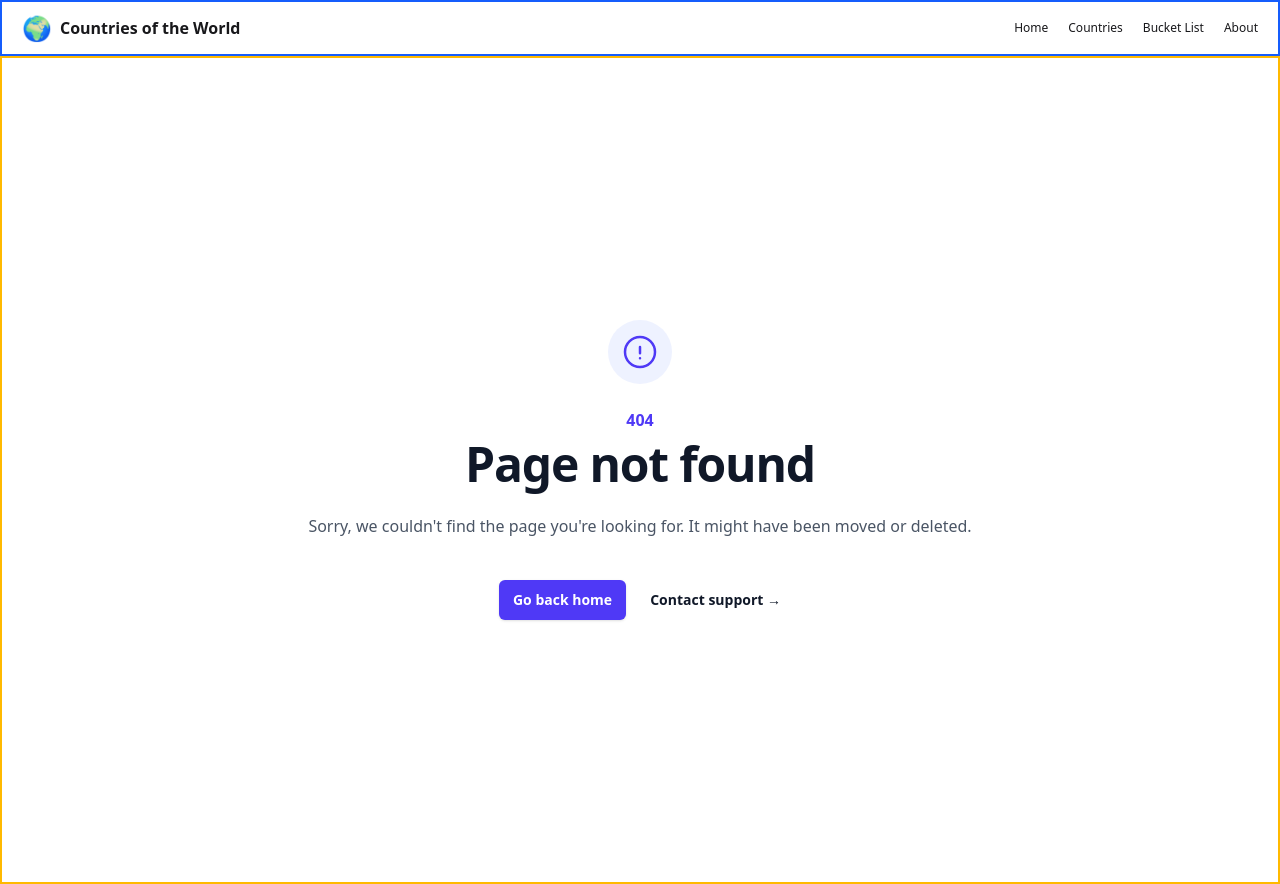
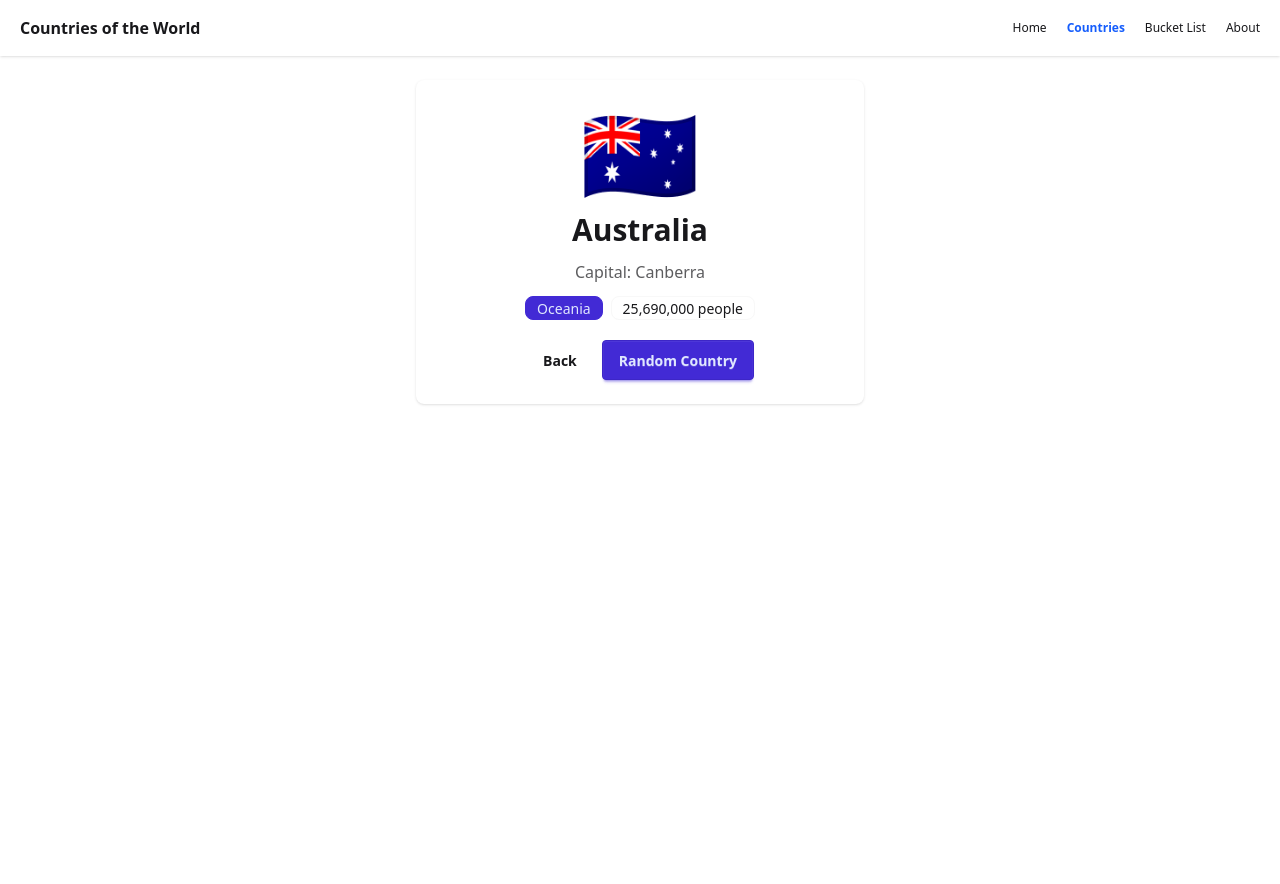
Before and after one commit to Jennylasquite/lab-act-countries, a React (Vite) app: page /countries/AU in a window 1280 px wide. Before the commit this address had no page. After the commit the page ends 800 px from the top, so only its background shows below. Built offline with nearby package versions, Linux system fonts and the light colour scheme.

Commit message:
Complete Lab 08 country detail pages and navigation

```diff
--- a/src/App.jsx
+++ b/src/App.jsx
@@ -1,7 +1,9 @@
+
 import { Routes, Route } from "react-router";
 import Layout from "./components/Layout";
 import HomePage from "./pages/HomePage";
 import CountriesPage from "./pages/CountriesPage";
+import CountryDetailPage from "./pages/CountryDetailPage";
 import BucketListPage from "./pages/BucketListPage";
 import AboutPage from "./pages/AboutPage";
 import NotFoundPage from "./pages/NotFoundPage";
@@ -11,9 +13,22 @@
     <Routes>
       <Route path="/" element={<Layout />}>
         <Route index element={<HomePage />} />
-        <Route path="countries" element={<CountriesPage />} />
-        <Route path="bucket-list" element={<BucketListPage />} />
+
+        <Route path="countries">
+          <Route index element={<CountriesPage />} />
+          <Route
+            path=":countryCode"
+            element={<CountryDetailPage />}
+          />
+        </Route>
+
+        <Route
+          path="bucket-list"
+          element={<BucketListPage />}
+        />
+
         <Route path="about" element={<AboutPage />} />
+
         <Route path="*" element={<NotFoundPage />} />
       </Route>
     </Routes>
--- a/src/components/Layout.jsx
+++ b/src/components/Layout.jsx
@@ -1,33 +1,68 @@
-import { Outlet } from "react-router";
 
-// NOTE: The nav below will use <Link> in Task 5.
+import { NavLink, Outlet } from "react-router";
 
 const Layout = () => {
   return (
     <div className="min-h-screen flex flex-col">
-      <nav className="h-14 flex items-center justify-between border-2 px-5 border-blue-600">
+      <nav className="h-14 flex items-center justify-between px-5 shadow">
         <div className="flex items-center gap-2">
-          <span className="text-2xl">🌍</span>
-          <span className="font-bold">Countries of the World</span>
+          <span className="font-bold">
+            Countries of the World
+          </span>
         </div>
 
         <div className="flex gap-5">
-          <a href="/">
-            <p className="text-[12px]">Home</p>
-          </a>
-          <a href="/countries">
-            <p className="text-[12px]">Countries</p>
-          </a>
-          <a href="/bucket-list">
-            <p className="text-[12px]">Bucket List</p>
-          </a>
-          <a href="/about">
-            <p className="text-[12px]">About</p>
-          </a>
+          <NavLink to="/" end>
+            {({ isActive }) => (
+              <p
+                className={`text-[12px] ${
+                  isActive ? "font-bold text-blue-600" : ""
+                }`}
+              >
+                Home
+              </p>
+            )}
+          </NavLink>
+
+          <NavLink to="/countries">
+            {({ isActive }) => (
+              <p
+                className={`text-[12px] ${
+                  isActive ? "font-bold text-blue-600" : ""
+                }`}
+              >
+                Countries
+              </p>
+            )}
+          </NavLink>
+
+          <NavLink to="/bucket-list">
+            {({ isActive }) => (
+              <p
+                className={`text-[12px] ${
+                  isActive ? "font-bold text-blue-600" : ""
+                }`}
+              >
+                Bucket List
+              </p>
+            )}
+          </NavLink>
+
+          <NavLink to="/about">
+            {({ isActive }) => (
+              <p
+                className={`text-[12px] ${
+                  isActive ? "font-bold text-blue-600" : ""
+                }`}
+              >
+                About
+              </p>
+            )}
+          </NavLink>
         </div>
       </nav>
 
-      <main className="flex-1 border-2 border-amber-400 p-3">
+      <main className="flex-1 p-6">
         <Outlet />
       </main>
     </div>
--- a/src/pages/CountriesPage.jsx
+++ b/src/pages/CountriesPage.jsx
@@ -1,28 +1,44 @@
+
+import { Link } from "react-router";
 import COUNTRIES from "../data/countries";
 
 const CountriesPage = () => {
   return (
     <div className="max-w-4xl mx-auto">
-      <h1 className="text-3xl font-bold mb-4">Countries</h1>
+      <h1 className="text-3xl font-bold mb-4">
+        Countries
+      </h1>
+
       <div className="grid grid-cols-1 md:grid-cols-2 lg:grid-cols-3 gap-4">
         {COUNTRIES.map((c) => (
-          <div key={c.code} className="card bg-base-100 shadow">
+          <Link
+            key={c.code}
+            to={`/countries/${c.code}`}
+            className="card bg-base-100 shadow hover:scale-105 transition"
+          >
             <div className="card-body">
               <div className="flex items-center gap-3">
                 <span className="text-4xl">{c.flag}</span>
+
                 <div>
                   <h2 className="card-title">{c.name}</h2>
-                  <p className="text-sm opacity-70">{c.capital}</p>
+                  <p className="text-sm opacity-70">
+                    {c.capital}
+                  </p>
                 </div>
               </div>
-              <div className="flex gap-2 mt-2">
-                <span className="badge badge-primary">{c.region}</span>
+
+              <div className="flex gap-2 mt-2 flex-wrap">
+                <span className="badge badge-primary">
+                  {c.region}
+                </span>
+
                 <span className="badge">
                   {c.population.toLocaleString()} people
                 </span>
               </div>
             </div>
-          </div>
+          </Link>
         ))}
       </div>
     </div>
--- /dev/null
+++ b/src/pages/CountryDetailPage.jsx
@@ -0,0 +1,83 @@
+
+import { useParams, useNavigate, Link } from "react-router";
+import COUNTRIES from "../data/countries";
+
+const CountryDetailPage = () => {
+  const { countryCode } = useParams();
+  const navigate = useNavigate();
+
+  const country = COUNTRIES.find(
+    (c) => c.code === countryCode.toUpperCase()
+  );
+
+  if (!country) {
+    return (
+      <div className="max-w-md mx-auto py-10 text-center space-y-4">
+        <h2 className="text-2xl font-bold">
+          Country not found
+        </h2>
+
+        <p>
+          No country with code "{countryCode}" exists in our data.
+        </p>
+
+        <Link to="/countries" className="btn">
+          Back to Countries
+        </Link>
+      </div>
+    );
+  }
+
+  const handleRandom = () => {
+    const others = COUNTRIES.filter(
+      (c) => c.code !== country.code
+    );
+
+    const random =
+      others[Math.floor(Math.random() * others.length)];
+
+    navigate(`/countries/${random.code}`);
+  };
+
+  return (
+    <div className="max-w-md mx-auto card bg-base-100 shadow p-6 text-center space-y-3">
+      <div className="text-8xl">{country.flag}</div>
+
+      <h1 className="text-3xl font-bold">
+        {country.name}
+      </h1>
+
+      <p className="opacity-70">
+        Capital: {country.capital}
+      </p>
+
+      <div className="flex justify-center gap-2 flex-wrap">
+        <span className="badge badge-primary">
+          {country.region}
+        </span>
+
+        <span className="badge">
+          {country.population.toLocaleString()} people
+        </span>
+      </div>
+
+      <div className="flex gap-2 justify-center pt-2">
+        <button
+          className="btn btn-ghost"
+          onClick={() => navigate(-1)}
+        >
+          Back
+        </button>
+
+        <button
+          className="btn btn-primary"
+          onClick={handleRandom}
+        >
+          Random Country
+        </button>
+      </div>
+    </div>
+  );
+};
+
+export default CountryDetailPage;
--- a/src/pages/HomePage.jsx
+++ b/src/pages/HomePage.jsx
@@ -1,13 +1,39 @@
-import { Link } from "react-router";
+
+import { Link, useNavigate } from "react-router";
+import COUNTRIES from "../data/countries";
 
 const HomePage = () => {
+  const navigate = useNavigate();
+
+  const handleSurpriseMe = () => {
+    const random =
+      COUNTRIES[Math.floor(Math.random() * COUNTRIES.length)];
+
+    navigate(`/countries/${random.code}`);
+  };
+
   return (
-    <div>
-      <h1>Countries of the World</h1>
+    <div className="max-w-2xl mx-auto text-center py-10 space-y-4">
+      <h1 className="text-4xl font-bold">
+        Countries of the World
+      </h1>
 
-      <Link to="/countries" className="btn btn-primary">
-        Browse Countries
-      </Link>
+      <p>
+        Browse the world's countries and build your travel bucket list.
+      </p>
+
+      <div className="flex gap-2 justify-center flex-wrap">
+        <Link to="/countries" className="btn btn-primary">
+          Browse Countries
+        </Link>
+
+        <button
+          className="btn btn-outline"
+          onClick={handleSurpriseMe}
+        >
+          Surprise Me
+        </button>
+      </div>
     </div>
   );
 };
--- a/src/pages/NotFoundPage.jsx
+++ b/src/pages/NotFoundPage.jsx
@@ -39,12 +39,12 @@
             Go back home
           </Link>
 
-          <a
-            href="#"
+          <Link
+            to="/"
             className="text-sm font-semibold text-gray-900 hover:text-indigo-600"
           >
             Contact support <span aria-hidden="true">&rarr;</span>
-          </a>
+          </Link>
         </div>
       </div>
     </div>
```
